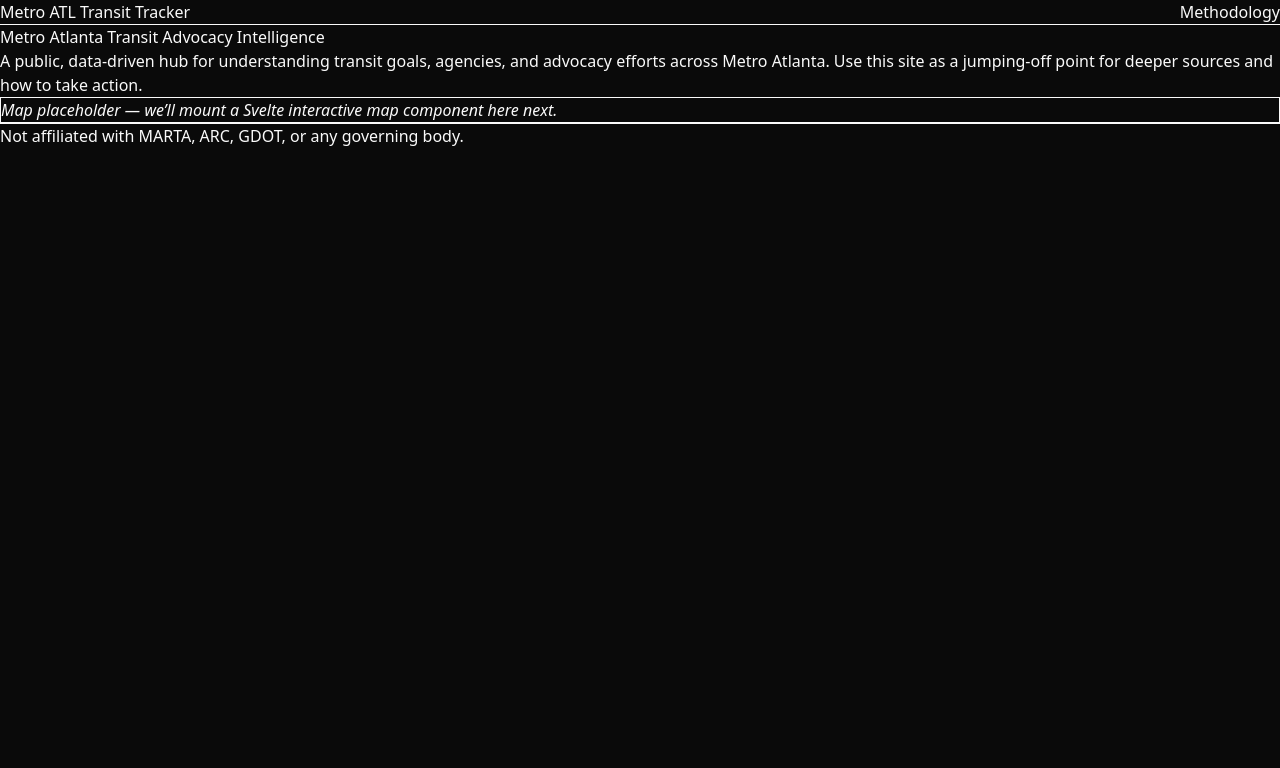
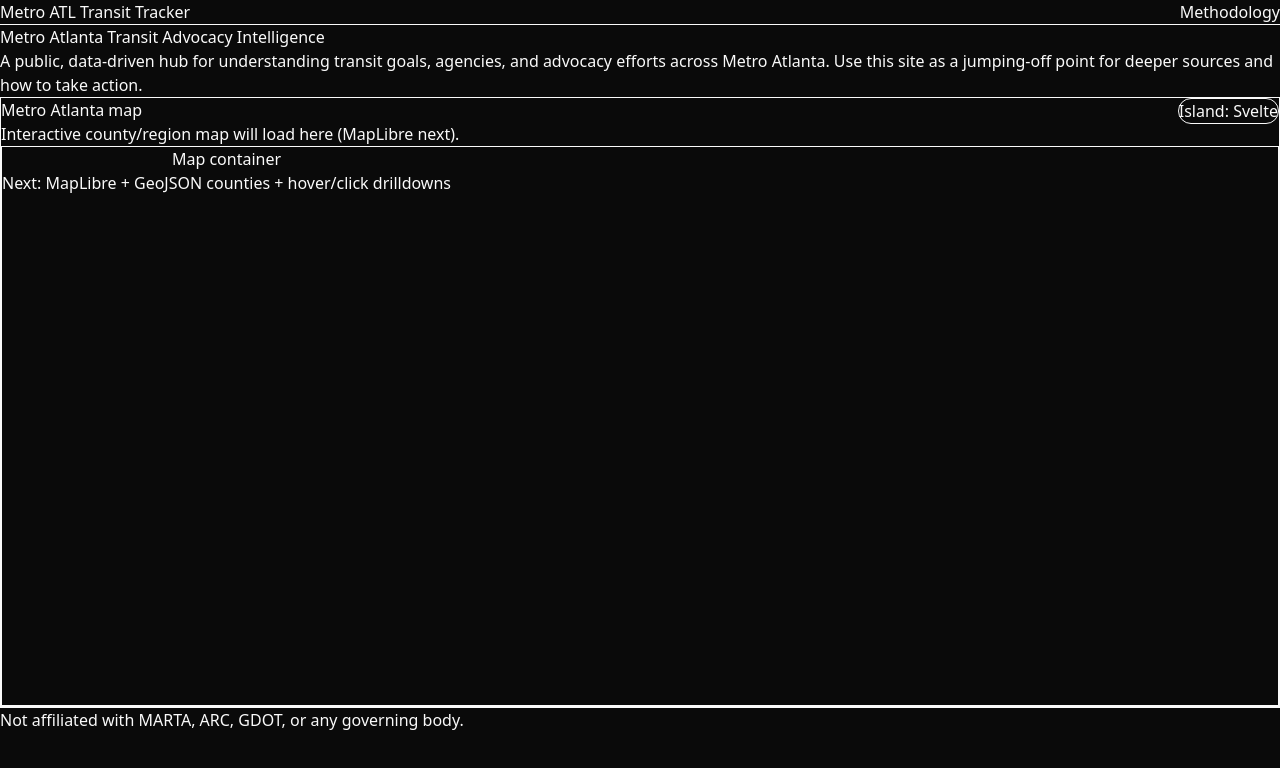
Before and after one commit to jborgese/metro-atl-transit-tracker, an Astro site: page / in a window 1280 px wide. Built offline with nearby package versions, Linux system fonts and the light colour scheme; Astro itself is replaced by a stand-in of ours.

Commit message:
Add MetroMap Svelte component and integrate on homepage
Introduced a new MetroMap.svelte component as a placeholder for the interactive map, and replaced the previous map placeholder on the index page with this Svelte component. This sets up the structure for future integration of MapLibre and interactive features.

```diff
--- /dev/null
+++ b/src/components/svelte/MetroMap.svelte
@@ -0,0 +1,56 @@
+<script lang="ts">
+  export let height: string = "520px";
+  export let title: string = "Metro Atlanta map";
+  export let subtitle: string =
+    "Interactive county/region map will load here (MapLibre next).";
+</script>
+
+<section
+  class="rounded-xl border border-neutral-800 bg-neutral-900/40 p-4"
+  aria-label={title}
+>
+  <header class="mb-3 flex items-start justify-between gap-4">
+    <div>
+      <h2 class="text-base font-semibold tracking-tight text-neutral-100">
+        {title}
+      </h2>
+      <p class="mt-1 text-sm text-neutral-400">
+        {subtitle}
+      </p>
+    </div>
+
+    <div class="text-xs text-neutral-500">
+      <span
+        class="inline-flex items-center rounded-full border border-neutral-800 bg-neutral-950 px-2 py-1"
+      >
+        Island: Svelte
+      </span>
+    </div>
+  </header>
+
+  <div
+    class="relative w-full overflow-hidden rounded-lg border border-neutral-800 bg-neutral-950"
+    style={`height:${height};`}
+  >
+    <!-- “Map” placeholder surface -->
+    <div class="absolute inset-0 grid place-items-center">
+      <div class="text-center">
+        <div class="text-sm font-medium text-neutral-200">Map container</div>
+        <div class="mt-1 text-xs text-neutral-500">
+          Next: MapLibre + GeoJSON counties + hover/click drilldowns
+        </div>
+      </div>
+    </div>
+
+    <!-- subtle grid for visual polish -->
+    <div
+      class="pointer-events-none absolute inset-0 opacity-20"
+      style="
+    background-image:
+      linear-gradient(to right, rgba(255,255,255,0.08) 1px, transparent 1px),
+      linear-gradient(to bottom, rgba(255,255,255,0.08) 1px, transparent 1px);
+    background-size: 48px 48px;
+  "
+    ></div>
+  </div>
+</section>
--- a/src/pages/index.astro
+++ b/src/pages/index.astro
@@ -1,5 +1,6 @@
 ---
 import BaseLayout from '../layouts/BaseLayout.astro'
+import MetroMap from '../components/svelte/MetroMap.svelte'
 ---
 
 <BaseLayout>
@@ -13,10 +14,7 @@ import BaseLayout from '../layouts/BaseLayout.astro'
       Use this site as a jumping-off point for deeper sources and how to take action.
     </p>
 
-    <div class="mt-8 rounded-xl border border-neutral-800 bg-neutral-900/40 p-6">
-      <p class="text-neutral-400 italic">
-        Map placeholder — we’ll mount a Svelte interactive map component here next.
-      </p>
-    </div>
+    <MetroMap client:visible height="560px" />
+
   </section>
 </BaseLayout>
```
